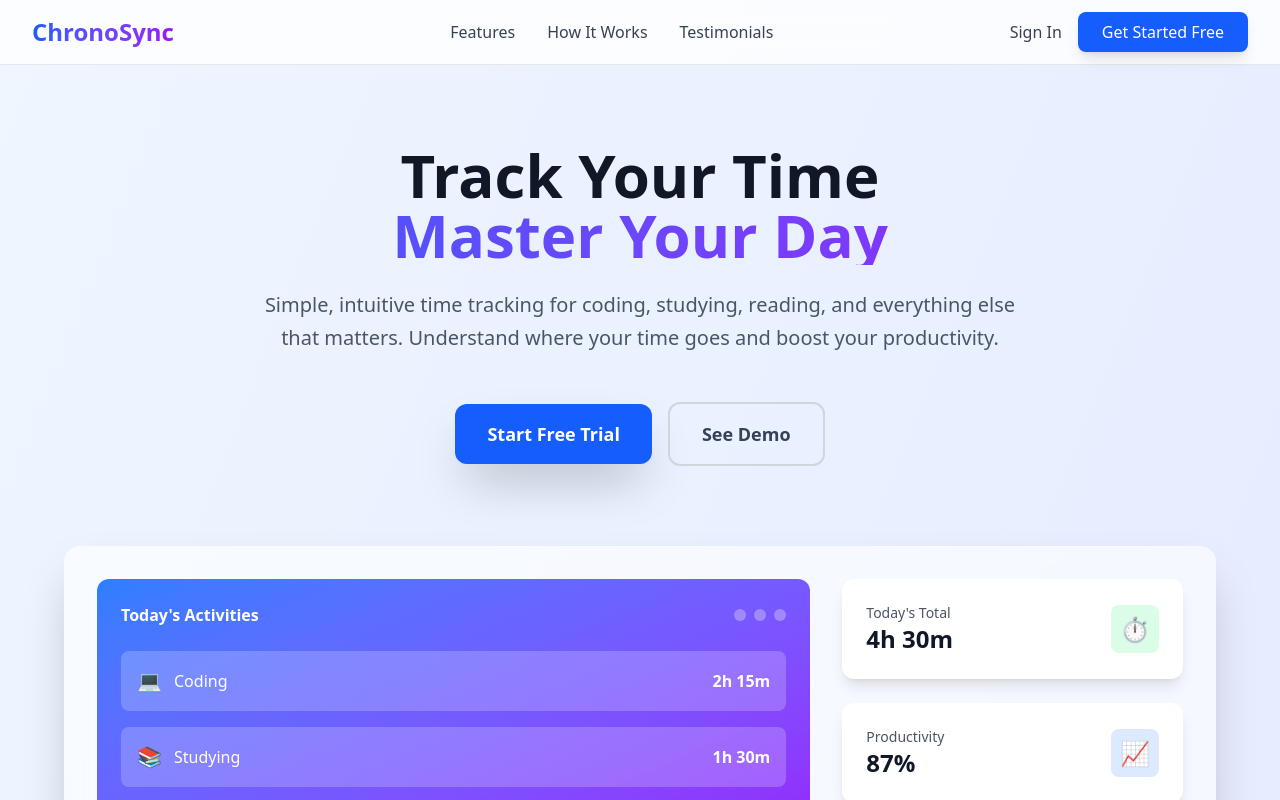
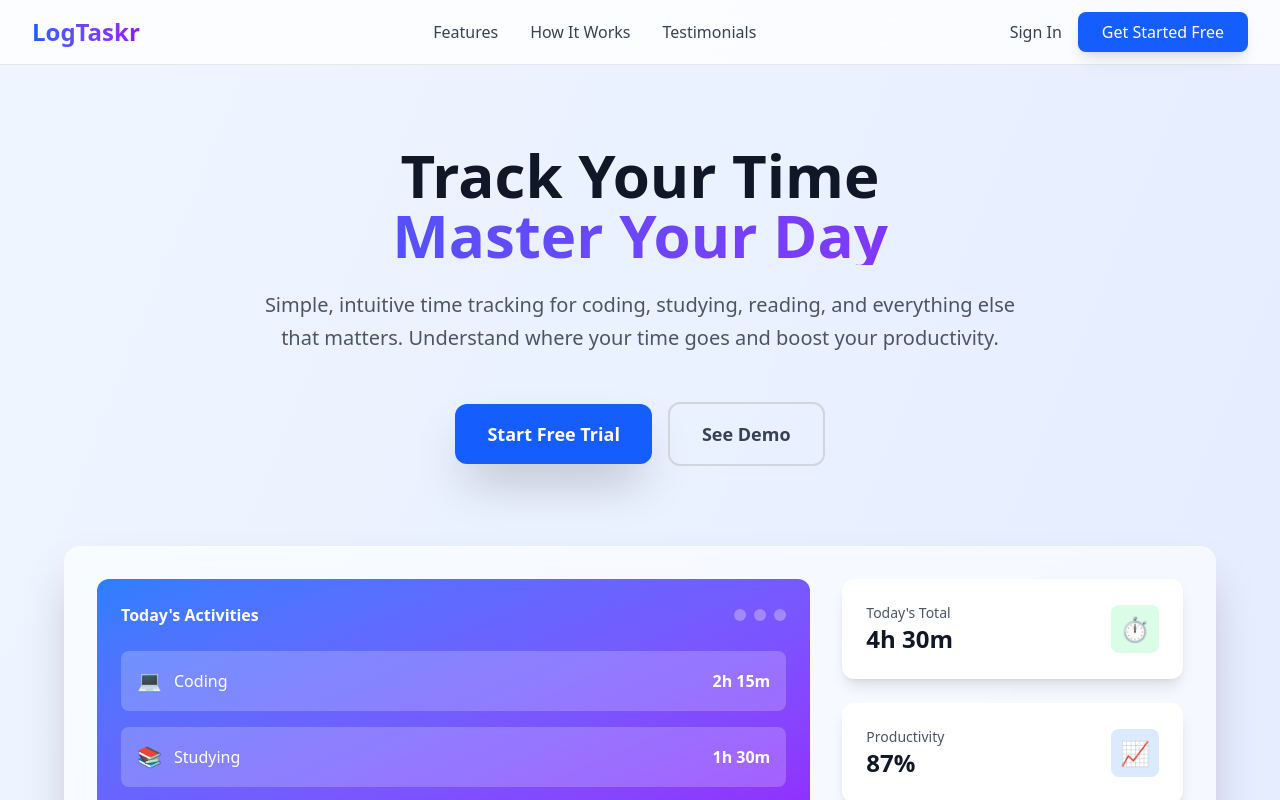
Before and after one commit to VJYGOUR/activity-tracking, a React (Vite) app in the folder frontend/: page / in a window 1280 px wide. Shown: the top 800 px of the page. Built offline with nearby package versions, Linux system fonts and the light colour scheme; no server answers.

Commit message:
change chronsync to logtaskr

```diff
--- a/frontend/index.html
+++ b/frontend/index.html
@@ -4,7 +4,7 @@
     <meta charset="UTF-8" />
     <link rel="icon" type="image/svg+xml" href="/activeimg.jpeg" />
     <meta name="viewport" content="width=device-width, initial-scale=1.0" />
-    <title>ChronoSync</title>
+    <title>LogTaskr</title>
   </head>
   <body>
     <div id="root"></div>
--- a/frontend/src/components/Navbar.tsx
+++ b/frontend/src/components/Navbar.tsx
@@ -40,7 +40,7 @@ const Navbar: React.FC<NavbarProps> = ({ onMenuClick, showMenu }) => {
               <div className="w-8 h-8 bg-blue-600 rounded-lg flex items-center justify-center">
                 <span className="text-white text-lg">⏱️</span>
               </div>
-              <h1 className="ml-2 text-xl font-bold text-white">ChronoSync</h1>{" "}
+              <h1 className="ml-2 text-xl font-bold text-white">LogTaskr</h1>{" "}
               {/* White text */}
             </div>
           </div>
--- a/frontend/src/pages/Home.tsx
+++ b/frontend/src/pages/Home.tsx
@@ -14,7 +14,7 @@ const Home: React.FC = () => {
             <div className="flex items-center">
               <div className="flex-shrink-0">
                 <h1 className="text-2xl font-bold bg-gradient-to-r from-blue-600 to-purple-600 bg-clip-text text-transparent">
-                  ChronoSync
+                  LogTaskr
                 </h1>
               </div>
             </div>
@@ -255,7 +255,7 @@ const Home: React.FC = () => {
             Ready to Take Control of Your Time?
           </h2>
           <p className="text-xl text-blue-100 mb-8 max-w-2xl mx-auto">
-            Join thousands of productive people who use ChronoSync to understand
+            Join thousands of productive people who use LogTaskr to understand
             and optimize their daily activities.
           </p>
           <div className="flex flex-col sm:flex-row gap-4 justify-center">
@@ -295,7 +295,7 @@ const Home: React.FC = () => {
           <div className="grid grid-cols-1 md:grid-cols-4 gap-8">
             <div>
               <h3 className="text-2xl font-bold bg-gradient-to-r from-blue-400 to-purple-400 bg-clip-text text-transparent mb-4">
-                ChronoSync
+                LogTaskr
               </h3>
               <p className="text-gray-400">
                 Helping you make the most of every minute.
@@ -369,7 +369,7 @@ const Home: React.FC = () => {
             </div>
           </div>
           <div className="border-t border-gray-800 mt-12 pt-8 text-center text-gray-400">
-            <p>&copy; 2024 ChronoSync. All rights reserved.</p>
+            <p>&copy; 2024 LogTaskr. All rights reserved.</p>
           </div>
         </div>
       </footer>
--- a/frontend/src/pages/Login.tsx
+++ b/frontend/src/pages/Login.tsx
@@ -73,7 +73,7 @@ const Login = () => {
               </svg>
             </div>
             <h2 className="text-3xl font-bold text-gray-900">
-              Welcome back to ChronoSync
+              Welcome back to LogTaskr
             </h2>
             <p className="text-gray-600 text-sm">
               Sign in to your Time management
--- a/frontend/src/pages/Signup.tsx
+++ b/frontend/src/pages/Signup.tsx
@@ -106,7 +106,7 @@ const Signup = () => {
             </div>
             <h2 className="text-3xl font-bold text-gray-900">Create Account</h2>
             <p className="text-gray-600 text-sm">
-              Join ChronoSync to manage your Time
+              Join LogTaskr to manage your Time
             </p>
           </div>
 
```
Also changed, not shown: 1 other file (tests, documents, lock files or other folders).
